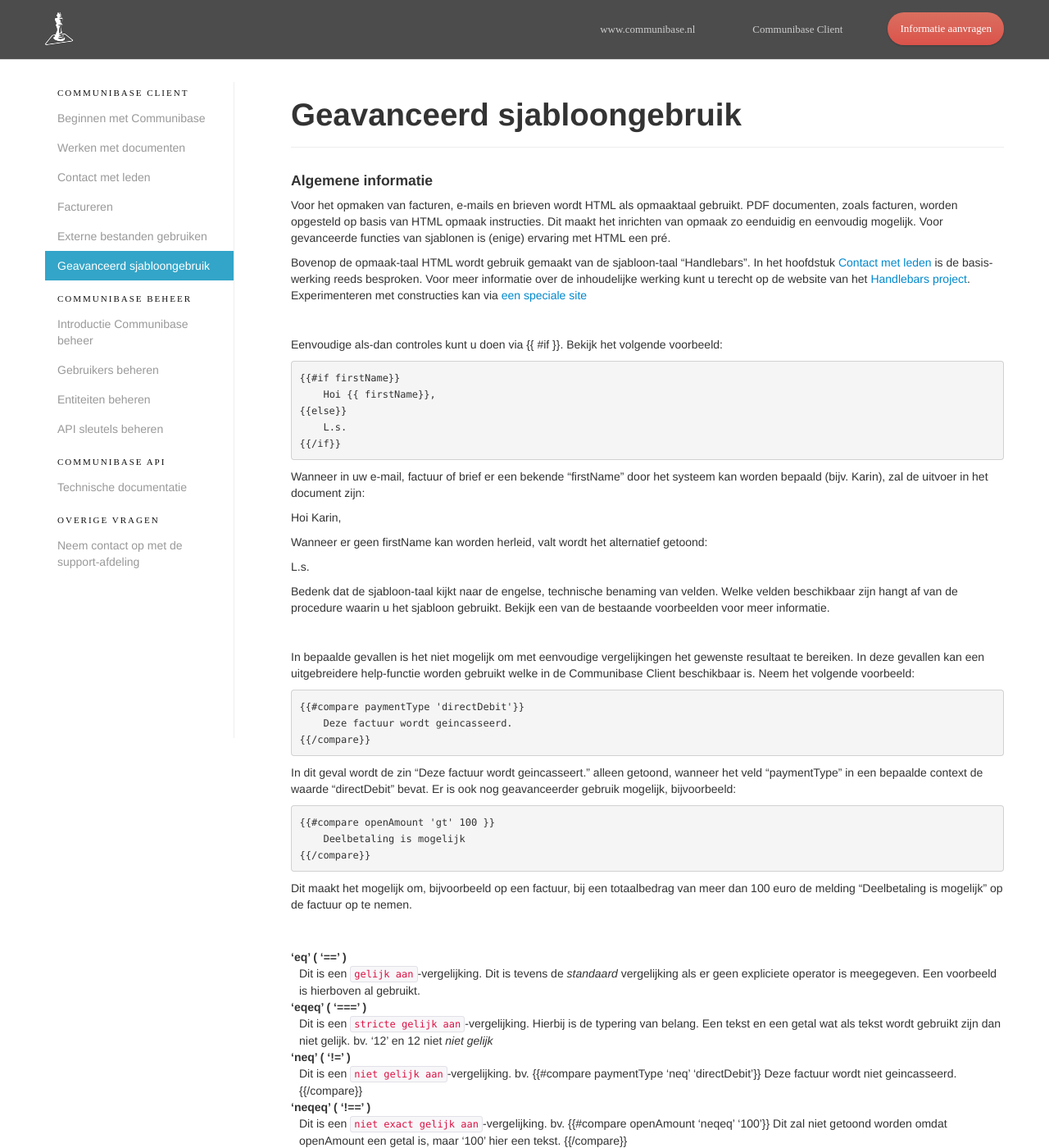
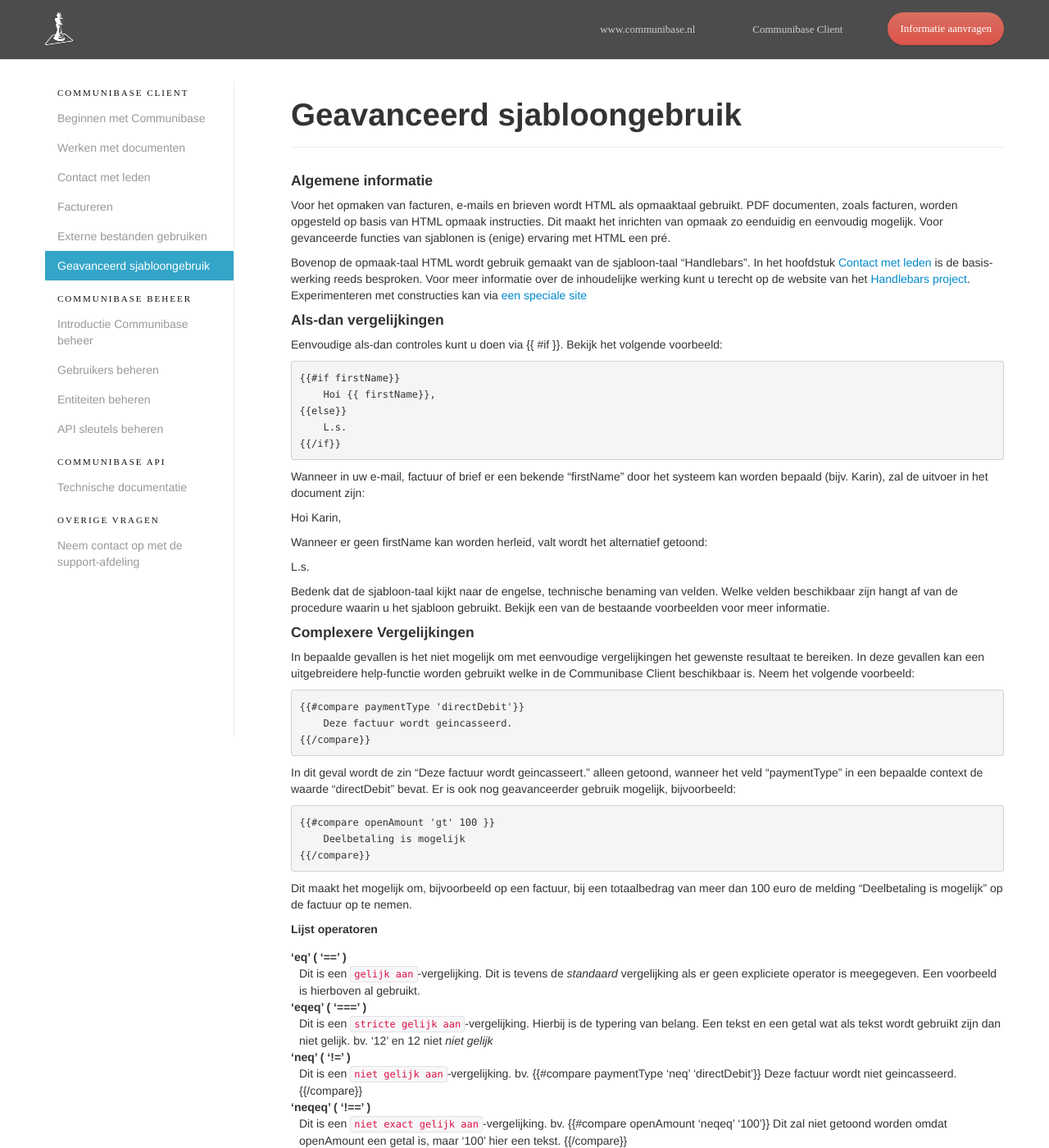
Before and after one commit to kingsquare/communibaseDocs, a Jekyll site: the page built from client/advancedTemplates.md, in a window 1280 px wide and 1400 px high. Shown: the whole window at 82% size. Built offline with Jekyll 4.4.1, drawn with Linux system fonts in a browser that asks for light colours; nearby versions of some CDN libraries; some web fonts are replaced; Markdown is read by kramdown in place of the engine named in the settings; some of the changed text lies outside the part shown.

Commit message:
missing closing tags for the anchors

```diff
--- a/client/advancedTemplates.md
+++ b/client/advancedTemplates.md
@@ -14,7 +14,7 @@
 is de basis-werking reeds besproken. Voor meer informatie over de inhoudelijke werking kunt u terecht op de website van het
 [Handlebars project](http://handlebarsjs.com/). Experimenteren met constructies kan via [een speciale site](http://tryhandlebarsjs.com/)
 
-####<a class="anchor" name="alsdan"> Als-dan vergelijkingen
+####<a class="anchor" name="alsdan"></a> Als-dan vergelijkingen
 
 Eenvoudige als-dan controles kunt u doen via {{ "{{ #if " }}}}. Bekijk het volgende voorbeeld:
 
@@ -36,7 +36,7 @@
 Bedenk dat de sjabloon-taal kijkt naar de engelse, technische benaming van velden. Welke velden beschikbaar zijn hangt
 af van de procedure waarin u het sjabloon gebruikt. Bekijk een van de bestaande voorbeelden voor meer informatie.
 
-####<a class="anchor" name="complex"> Complexere Vergelijkingen
+####<a class="anchor" name="complex"></a> Complexere Vergelijkingen
 
 In bepaalde gevallen is het niet mogelijk om met eenvoudige vergelijkingen het gewenste resultaat te bereiken. In deze gevallen
 kan een uitgebreidere help-functie worden gebruikt welke in de Communibase Client beschikbaar is. Neem het volgende voorbeeld:
@@ -56,7 +56,7 @@
 Dit maakt het mogelijk om, bijvoorbeeld op een factuur, bij een totaalbedrag van meer dan 100 euro de melding
 "Deelbetaling is mogelijk" op de factuur op te nemen.
 
-#####<a class="anchor" name="lijst"> Lijst operatoren
+#####<a class="anchor" name="lijst"></a> Lijst operatoren
 
 'eq' ( '==' )
 :  Dit is een `gelijk aan`-vergelijking. Dit is tevens de *standaard* vergelijking als er geen expliciete operator is meegegeven.
@@ -122,7 +122,7 @@
 'typeof'
 : Dit is een technisch type-vergelijking en alleen bedoeld voor meer geavanceerde toepassingen.
 
-####<a class="anchor" name="datum"> Datumvelden
+####<a class="anchor" name="datum"></a> Datumvelden
 
 In Communibase beschrijft een datumveld een moment in de tijd. Dit is dus naast een datum ook een tijd, maar dit wordt
 in veel gevallen niet getoond. De presentatie is afhankelijk van de gewenste notatievorm. Datumnotatie kan in veel gevallen
@@ -204,7 +204,7 @@
       timestamp A UNIX timestamp (same as U)                                              1350024866
 
 
-####<a class="anchor" name="prijs"> Prijsvelden
+####<a class="anchor" name="prijs"></a> Prijsvelden
 
 Ook prijs-notatie kan afhankelijk zijn van factoren, zoals valuta. Ook hiervoor is een help-functie beschikbaar, deze
 kan als volgt gebruikt worden:
@@ -213,7 +213,7 @@
 
 Maakt van een totaalbedrag van 100.1231 (technische aanduiding) de tekst € 100,12 .
 
-####<a class="anchor" name="briefpapier"> Briefpapier
+####<a class="anchor" name="briefpapier"></a> Briefpapier
 
 U kunt in Communibase briefpapier instellen voor facturen of andere PDF-documenten. Dit kunt u doen door in de broncode
 het gewenste briefpapier te vermelden in de broncode als onderdeel van de <body>-tag. Ergens aan het begin van uw sjabloon
```
Also changed, not shown: administrator/apiKeyManagement.md (+2 -2 lines), administrator/entityManagement.md (+1 -1 lines), administrator/userManagement.md (+1 -1 lines).
